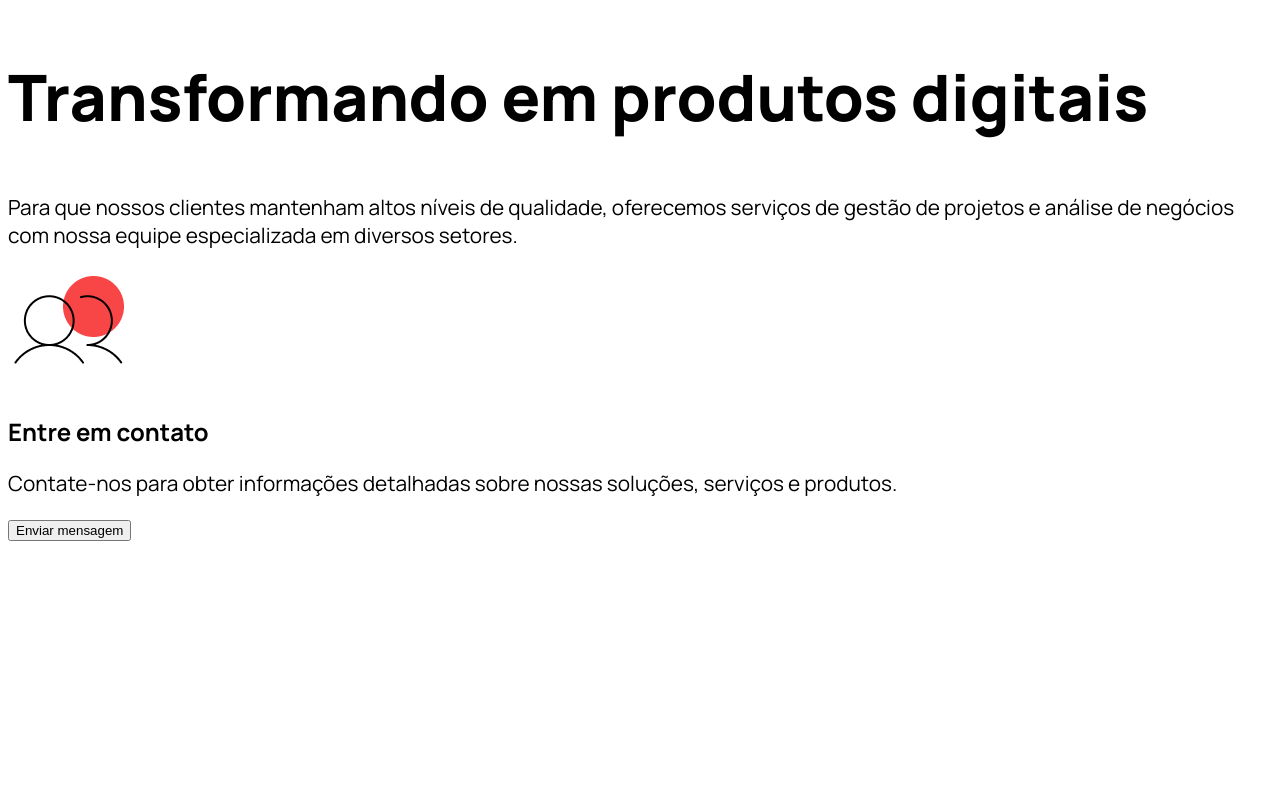
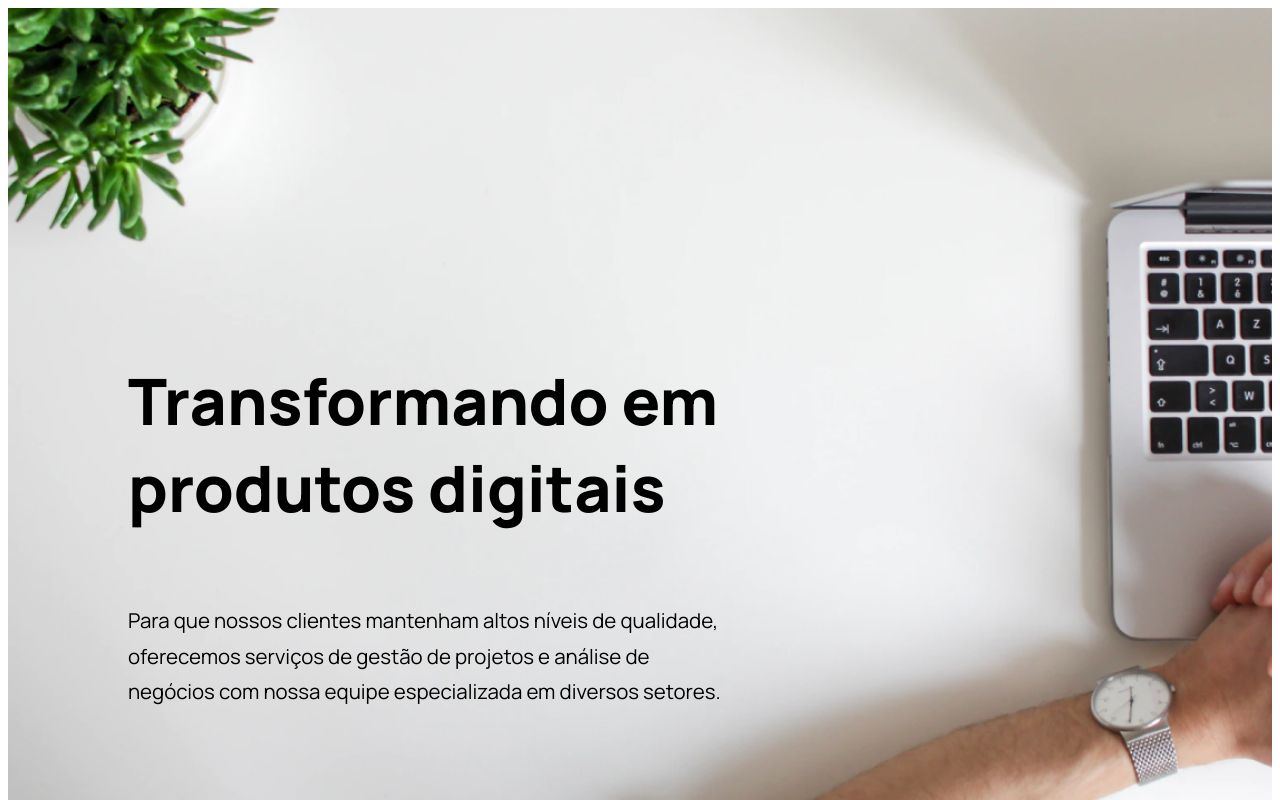
Before and after one commit to ThalesFortes/landing-page-responsiva, a plain HTML site: page index.html in a window 1280 px wide. Shown: the top 800 px of the page. Drawn offline with Linux system fonts and the light colour scheme.

Commit message:
Feifo a parte de contatos e apresentação

```diff
--- a/CSS/style.css
+++ b/CSS/style.css
@@ -9,12 +9,70 @@ html{
     color: #000
 }
 
-h1{
+#presentation-container{
+    height: 100vh;
+    padding: 2.5rem 16rem 0 7.5rem;
+    background-image: url(../assets/img/background.png);
+    background-repeat: no-repeat;
+    background-size: cover;
+}
+
+#presentation{
+    width: 37.5rem;
+    position: relative ;
+    top: calc(50% - 9rem);
+}
+
+#presentation > h1{
     font-weight: 800;
     font-size: 4rem;
+    padding-bottom: 1.2rem;
 }
 
-p{
+#presentation > p{
     font-weight: 400;
-    font-size: 1.3rem;
+    font-size: 1.28rem;
+    line-height: 2.2rem;
 }
+
+.container{
+    text-align: center;
+    padding: 10rem 7.5rem;
+    background: linear-gradient(180deg,#FFF,#d9d9d9);
+}
+
+.container > img {
+    margin: 0.5rem;
+}
+
+.container > h2 {
+    font-weight: 800;
+    font-size: 3rem;
+}
+
+.container > p{
+    font-weight: 500;
+    font-size: 1.2rem;
+    margin-top: 1.5rem;
+}
+
+button{
+   background-color: #F84646;
+   color: #FFF;
+   font-weight: 800;
+   font-size:1.5rem;
+   padding:0.5rem 1.5rem;
+   border-radius: 8px;
+   border: none;
+   cursor: pointer;
+}
+
+.container > button{
+    margin-top: 2rem;
+    transition: opacity 0.5s ease-in-out, transform 0.5s .2s ;
+}
+
+.container > button:hover{
+    opacity: 0.8;
+    transform: scale(1.1);
+}
```
